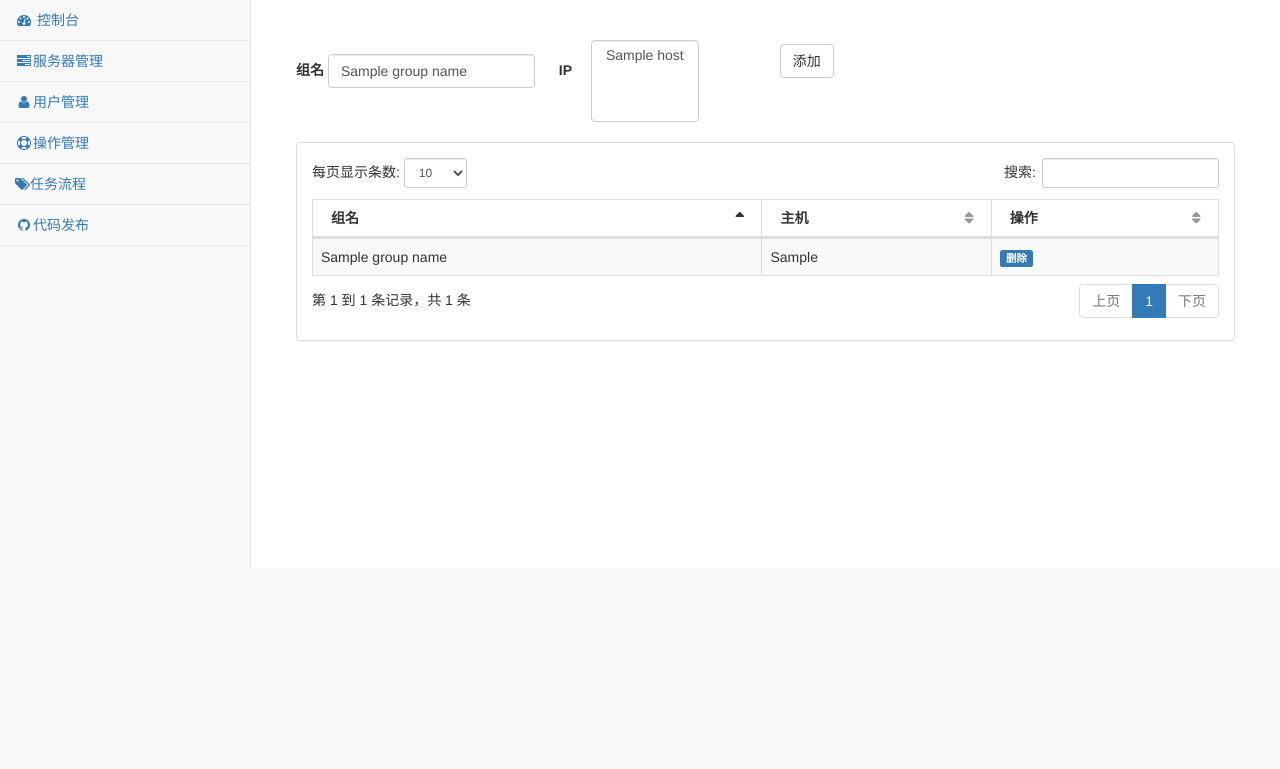
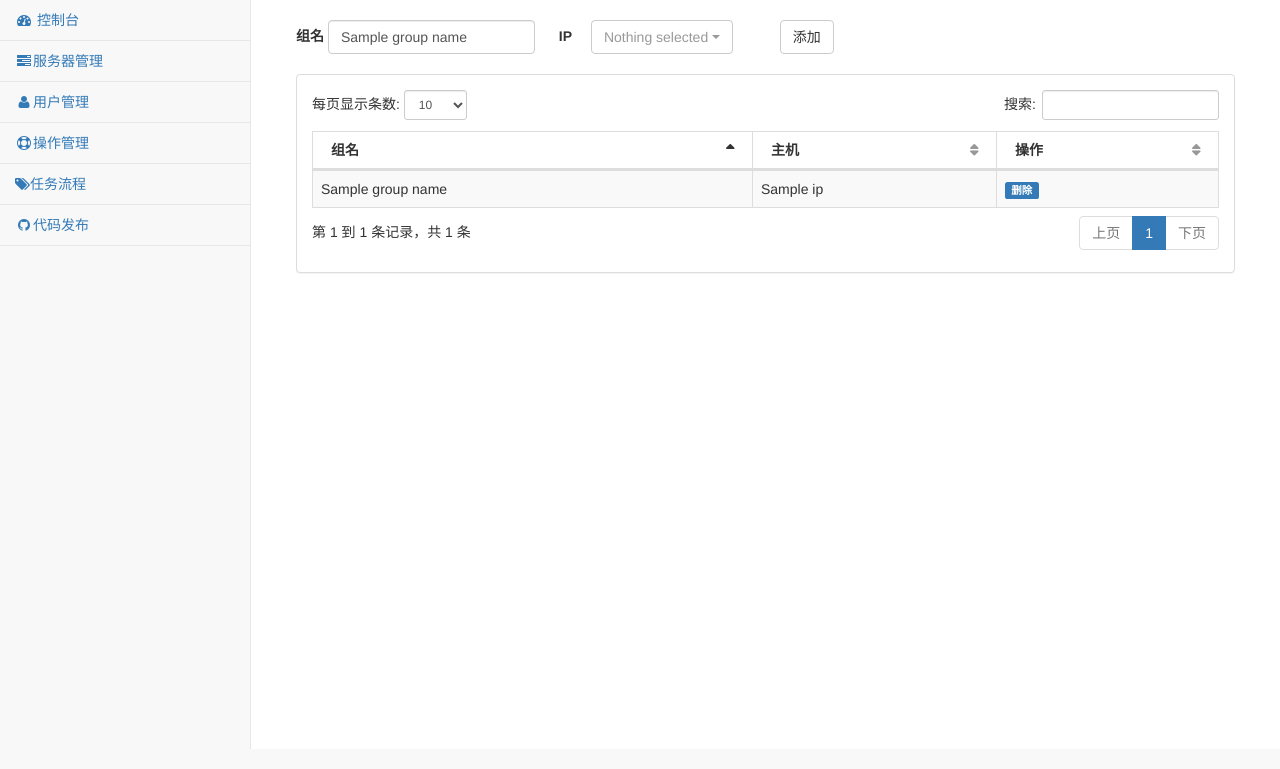
Before and after one commit to Blueyin/auto_cmdb, a Python web app: template app/templates/group_manage.html in a window 1280 px wide. Shown: the part 51-820 px from the top of the page. Before the commit the page ends 619 px from the top, so only its background shows below. Run offline with Jinja, Linux system fonts and the light colour scheme; the template is opened without the code that fills it: most values are stand-ins (such as "Sample title", 1, 10 or a date in 2020); some libraries are stand-ins or nearby versions.

Commit message:
更新页面目录

```diff
--- a/app/templates/group_manage.html
+++ b/app/templates/group_manage.html
@@ -478,7 +478,7 @@ div.FixedHeader_Cloned table {
                     <!--                         <li><a href="#"><i class="fa fa-gear fa-fw"></i> 设置</a>
                                             </li>
                                             <li class="divider"></li>
- -->                        <li><a href="/login"><i class="fa fa-sign-out fa-fw"></i> 退出</a>
+                     -->                        <li><a href="/loginout"><i class="fa fa-sign-out fa-fw"></i> 退出</a>
                 </li>
                 </ul>
                 <!-- /.dropdown-user -->
@@ -502,6 +502,7 @@ div.FixedHeader_Cloned table {
                             <li><a href="/pc/group">&nbsp;&nbsp;&nbsp;&nbsp;&nbsp;分组管理</a></li>
                             <li><a href="/pc/asset">&nbsp;&nbsp;&nbsp;&nbsp;&nbsp;资产审计</a></li>
                             <li><a href="/pc/asset_auto">&nbsp;&nbsp;&nbsp;&nbsp;&nbsp;资产采集</a></li>
+                            <li><a href="/pc/operation_control">&nbsp;&nbsp;&nbsp;&nbsp;&nbsp;业务管理</a></li>
                         </ul>
                     </li>
                     <li>
@@ -528,6 +529,14 @@ div.FixedHeader_Cloned table {
                     <li>
                         <a href="/job"><i class="fa fa-github fa-fw"></i>代码发布</a>
                     </li>
+                    <!--                         <li>
+                                                <a href="/chart"><i class="fa fa-bar-chart-o fa-fw"></i> 图表<span class="fa arrow"></span></a>
+                                                <ul class="nav nav-second-level">
+                                                    <li>
+                                                        <a href="morris.html">Morris.js Charts</a>
+                                                    </li>
+                                                </ul>
+                                            </li> -->
 
                 </ul>
             </div>
@@ -552,10 +561,11 @@ div.FixedHeader_Cloned table {
                             {%for all_ip in all_host%}
                                 <option>{{all_ip.hostname}}</option>
                             {%endfor%}
+
                         </select>
                     </div>
                 </div>
-  <button type="button" class="btn btn-default" onclick="addgroup_host(this);">添加</button>
+                <button type="button" class="btn btn-default" onclick="addgroup_host(this);" style='margin-top:20px;'>添加</button>
             </form>
             <div class="row">
                 <div class="col-lg-12">
@@ -580,7 +590,7 @@ div.FixedHeader_Cloned table {
                                     {%for ip in all_ip%}
                                         <tr>
                                             <td id = "groupname">{{group_name}}</td>
-	<td id = "host">{{ip}}</td>
+                                            <td id = "host">{{ip.hostname}}</td>
                                             <td>
 
                                                 <span class="label label-primary hover deleteidc"><a href="/pc/group_manage/group_manage_delete/?group_name={{group_name}}&ip={{ ip }}" style="color:white"  role="button">删除</a></span>
@@ -657,6 +667,14 @@ div.FixedHeader_Cloned table {
     <script src="/static/js/jquery.dataTables.min.js"></script>
 
     <script src='/static/js/dataTables.bootstrap.min.js'></script>
+    <!-- Latest compiled and minified CSS -->
+    <link rel="stylesheet" href="https://cdnjs.cloudflare.com/ajax/libs/bootstrap-select/1.10.0/css/bootstrap-select.min.css">
+
+    <!-- Latest compiled and minified JavaScript -->
+    <script src="https://cdnjs.cloudflare.com/ajax/libs/bootstrap-select/1.10.0/js/bootstrap-select.min.js"></script>
+
+    <!-- (Optional) Latest compiled and minified JavaScript translation files -->
+    <!--script src="https://cdnjs.cloudflare.com/ajax/libs/bootstrap-select/1.10.0/js/i18n/defaults-*.min.js"></script-->
     <!-- Custom Theme JavaScript -->
     <script src="/static/js/sb-admin-2.js"></script>
     <script>
@@ -739,18 +757,20 @@ div.FixedHeader_Cloned table {
 
     <script type="text/javascript">
 
-
         $(window).on('load', function () {
             $('#host_ip').selectpicker({
                 'selectedText': 'cat'
             });
         });
 
+
+
         function addgroup_host(ele){
             var id=$(ele).attr("id");
             $.ajax({
                 url:"/pc/addgroup_host",
                 data:{nameInput:$('#nameInput').val(),hostInput:JSON.stringify($('#host_ip').selectpicker('val'))},
+
                 success:function(data){
                     if (data=='ok') {
                         $('#tipModal').find('.modal-body').html('添加成功').end().modal('show')
@@ -762,6 +782,8 @@ function addgroup_host(ele){
     </script>
 
     <script type="text/javascript">
+
+
 
         function deletegroup_host(ele){
             var id=$(ele).attr("id");
```
Lines whose indentation alone changed are shown as unchanged.
